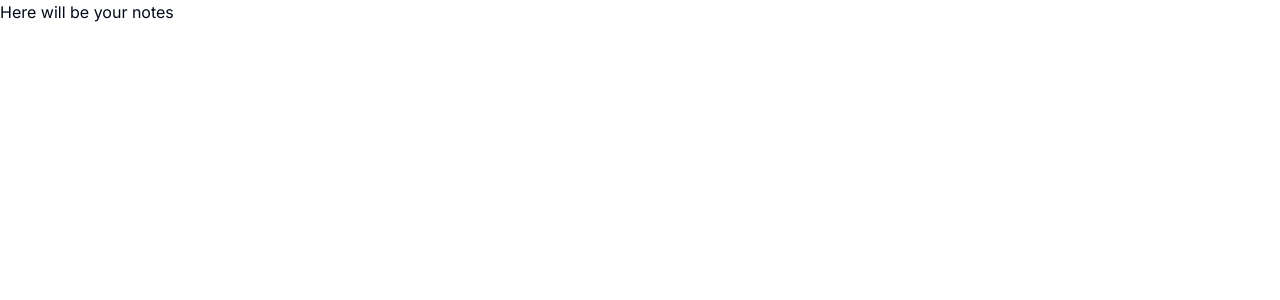
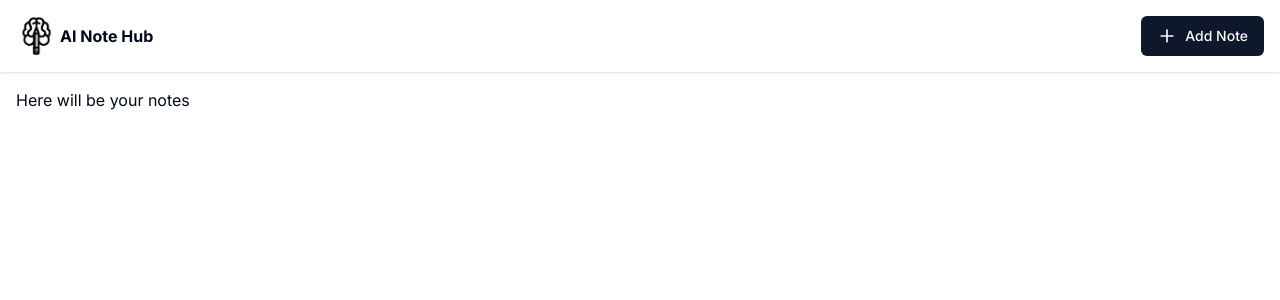
Before and after one commit to andyhou965/ai-note-hub, a Next.js app: page /notes in a window 1280 px wide. Shown: the top 300 px of the page. Built offline with nearby package versions, Linux system fonts and the light colour scheme.

Commit message:
finish the NavBar for Notes Page

```diff
--- /dev/null
+++ b/src/app/notes/NavBar.tsx
@@ -0,0 +1,34 @@
+import Image from "next/image";
+import Link from "next/link";
+import React from "react";
+import logo from "@/assets/logo.png";
+import { UserButton } from "@clerk/nextjs";
+import { Button } from "@/components/ui/button";
+import { Plus } from "lucide-react";
+
+const NavBar = () => {
+  return (
+    <div className="p-4 shadow">
+      <div className="m-auto flex max-w-7xl flex-wrap items-center justify-between gap-3">
+        <Link href="/notes" className="flex items-center gap-1">
+          <Image src={logo} alt="Logo" width={40} height={40} />
+          <span className="font-bold">AI Note Hub</span>
+        </Link>
+        <div className="flex items-center gap-2">
+          <UserButton
+            afterSignOutUrl="/"
+            appearance={{
+              elements: { avatarBox: { width: "2.5rem", height: "2.5rem" } },
+            }}
+          />
+          <Button>
+            <Plus size={20} className="mr-2" />
+            Add Note
+          </Button>
+        </div>
+      </div>
+    </div>
+  );
+};
+
+export default NavBar;
--- /dev/null
+++ b/src/app/notes/layout.tsx
@@ -0,0 +1,13 @@
+import React from "react";
+import NavBar from "./NavBar";
+
+const Layout = ({ children }: { children: React.ReactNode }) => {
+  return (
+    <>
+      <NavBar />
+      <main className="m-auto max-w-7xl p-4">{children}</main>
+    </>
+  );
+};
+
+export default Layout;
```
